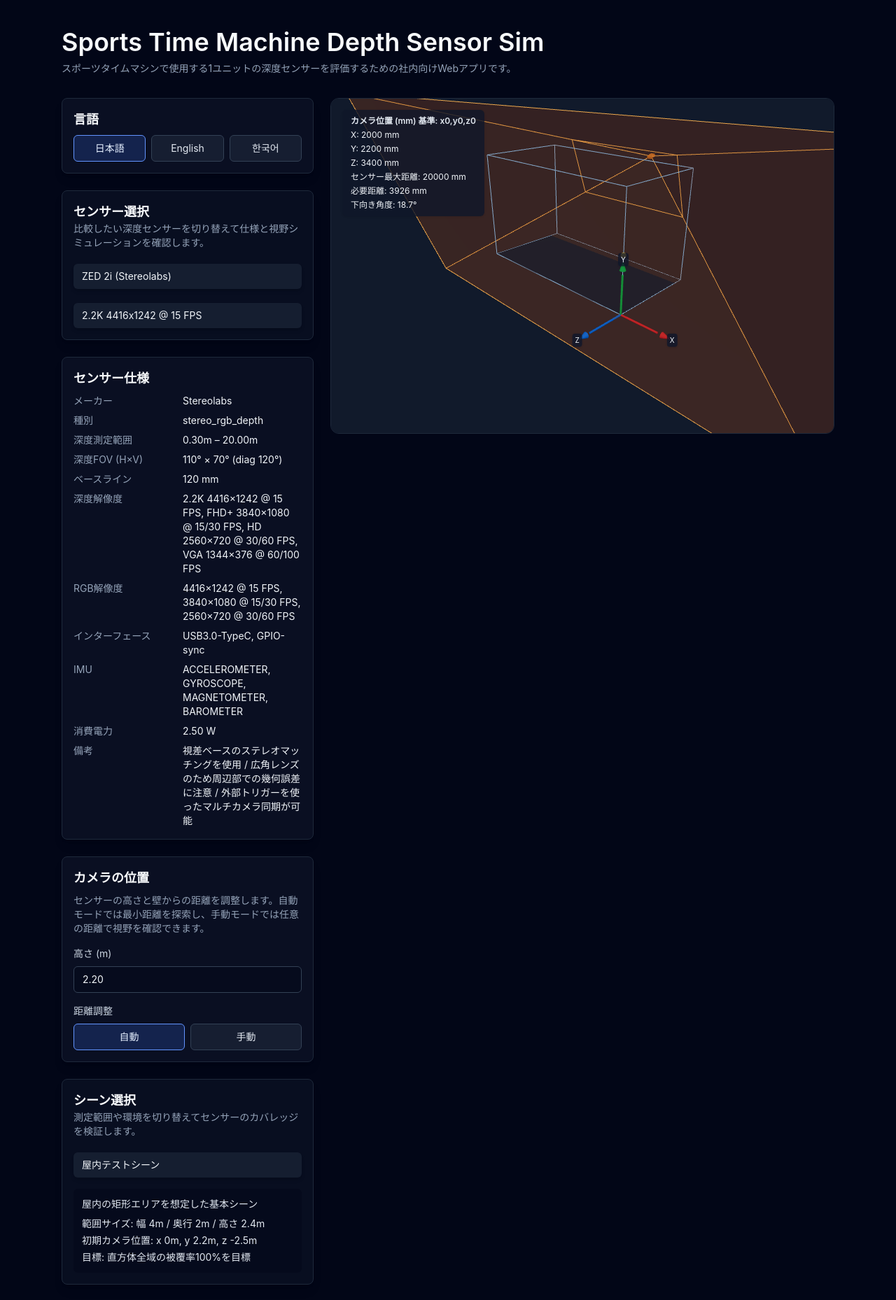
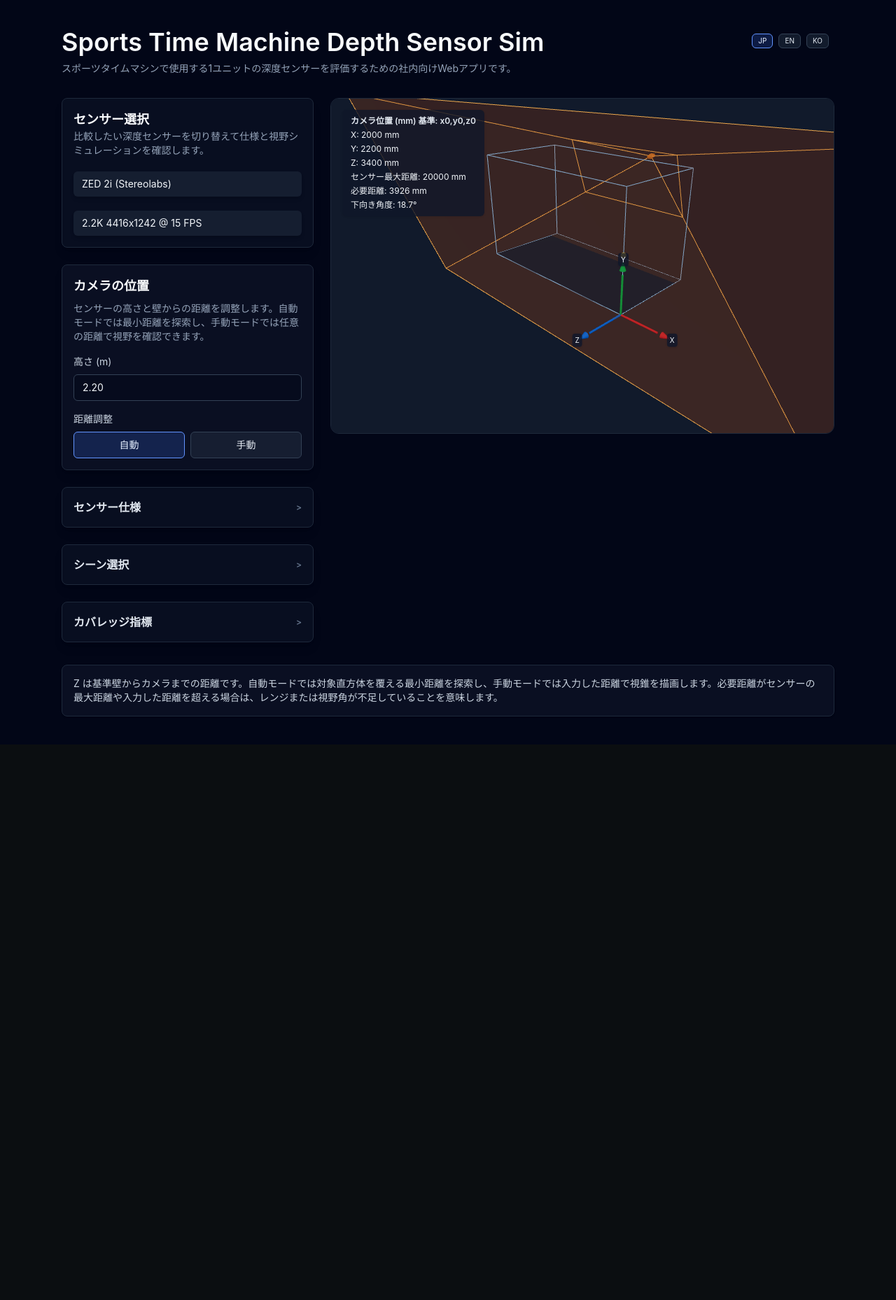
Before and after one commit to p0lyg0n/stm-depth-sensor-sim, a Next.js app: page / in a window 1280 px wide. Shown: the top 1858 px of the page at 70% size. After the commit the page ends 1064 px from the top, so only its background shows below. Built offline with nearby package versions, Linux system fonts and the light colour scheme.

Commit message:
Adjust layout and manual distance handling

```diff
--- a/components/CoverageStats.tsx
+++ b/components/CoverageStats.tsx
@@ -6,15 +6,27 @@ interface CoverageStatsProps {
   scene?: SceneSpec;
   sensor?: SensorSpec;
   coverageRatio?: number;
+  variant?: "card" | "plain";
 }
 
-export function CoverageStats({ scene, sensor, coverageRatio }: CoverageStatsProps) {
+export function CoverageStats({ scene, sensor, coverageRatio, variant = "card" }: CoverageStatsProps) {
   const { t, language } = useTranslation();
 
+  const containerClass =
+    variant === "card"
+      ? "grid gap-3 rounded-lg border border-slate-800 bg-slate-900/60 p-3 text-sm text-slate-200 shadow-lg md:p-4"
+      : "grid gap-3 text-xs text-slate-200 md:text-sm";
+  const titleClass = variant === "card" ? "text-base font-semibold text-slate-50 md:text-lg" : "text-sm font-semibold text-slate-100";
+  const descriptionClass = variant === "card" ? "text-xs text-slate-400 md:text-sm" : "text-[11px] text-slate-400 md:text-xs";
+
   return (
-    <div className="grid gap-3 rounded-lg border border-slate-800 bg-slate-900/60 p-3 text-sm text-slate-200 shadow-lg md:p-4">
-      <h2 className="text-base font-semibold text-slate-50 md:text-lg">{t.coveragePanel.title}</h2>
-      <p className="text-xs text-slate-400 md:text-sm">{t.coveragePanel.description}</p>
+    <div className={containerClass}>
+      {variant === "card" && (
+        <>
+          <h2 className={titleClass}>{t.coveragePanel.title}</h2>
+          <p className={descriptionClass}>{t.coveragePanel.description}</p>
+        </>
+      )}
       <div className="grid gap-2">
         <InfoRow label={t.coveragePanel.sceneLabel} value={scene ? scene.name : "-"} />
         <InfoRow label={t.coveragePanel.sensorLabel} value={sensor ? `${sensor.name} (${sensor.vendor})` : "-"} />
--- a/components/DashboardShell.tsx
+++ b/components/DashboardShell.tsx
@@ -1,6 +1,7 @@
 "use client";
 
 import { useEffect } from "react";
+import type { ReactNode } from "react";
 import type { SceneSpec, SensorSpec } from "@/lib/types";
 import { useAppStore } from "@/hooks/useAppStore";
 import { useTranslation } from "@/hooks/useTranslation";
@@ -25,6 +26,8 @@ export function DashboardShell({ sensors, scenes }: DashboardShellProps) {
     selectedDepthResolution,
     selectedSceneId,
     cameraHeight,
+    cameraDistanceMode,
+    manualCameraDistance,
     setSensors,
     setScenes,
     selectSensor,
@@ -50,14 +53,16 @@ export function DashboardShell({ sensors, scenes }: DashboardShellProps) {
   const selectedScene = storeScenes.find((scene) => scene.id === selectedSceneId);
 
   return (
-    <section className="flex flex-col gap-4 md:gap-8">
-      <header className="space-y-2">
+    <section className="relative flex flex-col gap-4 md:gap-8">
+      <div className="absolute right-2 top-2 z-10 flex gap-1 text-[10px] text-slate-300">
+        <LanguageSwitcher variant="compact" className="text-[10px]" />
+      </div>
+      <header className="space-y-2 pr-24 md:pr-32">
         <h1 className="text-2xl font-semibold text-slate-50 md:text-4xl">{t.appName}</h1>
         <p className="max-w-3xl text-xs text-slate-400 md:text-sm">{t.appDescription}</p>
       </header>
       <div className="grid gap-4 md:grid-cols-[minmax(0,360px)_1fr] md:gap-6">
         <div className="space-y-4 md:space-y-6">
-          <LanguageSwitcher />
           <SensorSelector
             sensors={storeSensors}
             selectedSensor={selectedSensor}
@@ -65,10 +70,21 @@ export function DashboardShell({ sensors, scenes }: DashboardShellProps) {
             onSelectSensor={selectSensor}
             onSelectResolution={selectDepthResolution}
           />
-          <SensorSpecTable sensor={selectedSensor} />
           <CameraControls cameraHeight={cameraHeight} onChangeHeight={setCameraHeight} />
-          <SceneSelector scenes={storeScenes} selectedScene={selectedScene} onSelectScene={selectScene} />
-          <CoverageStats scene={selectedScene} sensor={selectedSensor} />
+          <CollapsibleSection title={t.sensorPanel.specTitle}>
+            <SensorSpecTable sensor={selectedSensor} variant="plain" />
+          </CollapsibleSection>
+          <CollapsibleSection title={t.scenePanel.title}>
+            <SceneSelector
+              scenes={storeScenes}
+              selectedScene={selectedScene}
+              onSelectScene={selectScene}
+              variant="plain"
+            />
+          </CollapsibleSection>
+          <CollapsibleSection title={t.coveragePanel.title}>
+            <CoverageStats scene={selectedScene} sensor={selectedSensor} variant="plain" />
+          </CollapsibleSection>
         </div>
         <div className="space-y-4 md:space-y-6">
           <DepthViewCanvas
@@ -76,6 +92,8 @@ export function DashboardShell({ sensors, scenes }: DashboardShellProps) {
             sensor={selectedSensor}
             resolution={selectedDepthResolution}
             cameraHeight={cameraHeight}
+            cameraDistanceMode={cameraDistanceMode}
+            manualCameraDistance={manualCameraDistance}
           />
         </div>
       </div>
@@ -85,3 +103,18 @@ export function DashboardShell({ sensors, scenes }: DashboardShellProps) {
     </section>
   );
 }
+
+function CollapsibleSection({ title, children }: { title: string; children: ReactNode }) {
+  return (
+    <details className="group rounded-lg border border-slate-800 bg-slate-900/50 p-3 shadow-lg transition-colors group-open:bg-slate-900/70">
+      <summary className="flex cursor-pointer items-center justify-between rounded-md px-1 py-1 text-sm font-semibold text-slate-200 transition-colors hover:text-brand-200 focus-visible:outline-none focus-visible:ring-2 focus-visible:ring-brand-400 focus-visible:ring-offset-2 focus-visible:ring-offset-slate-900 md:text-base [&_::-webkit-details-marker]:hidden">
+        {title}
+        <span
+          aria-hidden
+          className="text-xs text-slate-500 transition-transform group-open:rotate-180 group-open:text-brand-300"
+        >&gt;</span>
+      </summary>
+      <div className="mt-3 text-xs text-slate-200 md:text-sm">{children}</div>
+    </details>
+  );
+}
--- a/components/DepthViewCanvas.tsx
+++ b/components/DepthViewCanvas.tsx
@@ -13,6 +13,8 @@ interface DepthViewCanvasProps {
   sensor?: SensorSpec;
   resolution?: ResolutionSpec;
   cameraHeight: number;
+  cameraDistanceMode: "auto" | "manual";
+  manualCameraDistance: number;
 }
 
 interface FrustumInfo {
@@ -30,6 +32,7 @@ interface FrustumInfo {
   maxRange: number;
   requiredDistance: number;
   withinRange: boolean;
+  coversScene: boolean;
 }
 
 const STEP_DISTANCE = 0.02;
@@ -39,7 +42,9 @@ export function DepthViewCanvas({
   scene,
   sensor,
   resolution,
-  cameraHeight
+  cameraHeight,
+  cameraDistanceMode,
+  manualCameraDistance
 }: DepthViewCanvasProps) {
   const { t } = useTranslation();
 
@@ -70,13 +75,7 @@ export function DepthViewCanvas({
     const minDistanceByWidth = halfWidth / Math.tan(horizontalFovRad / 2);
     const startDistance = Math.max(minDistanceByWidth, 0.3);
 
-    let solution: FrustumInfo | undefined;
-
-    for (
-      let distance = startDistance;
-      distance <= 100 && !solution;
-      distance += STEP_DISTANCE
-    ) {
+    const evaluateDistance = (distance: number): FrustumInfo => {
       const position = new THREE.Vector3(0, cameraY, -distance);
 
       let minYaw = Number.POSITIVE_INFINITY;
@@ -98,13 +97,9 @@ export function DepthViewCanvas({
 
       const yawSpan = maxYaw - minYaw;
       const pitchSpan = maxPitch - minPitch;
-
-      if (
-        yawSpan > horizontalFovRad + EPSILON ||
-        pitchSpan > verticalFovRad + EPSILON
-      ) {
-        continue;
-      }
+      const coversScene =
+        yawSpan <= horizontalFovRad + EPSILON &&
+        pitchSpan <= verticalFovRad + EPSILON;
 
       const yaw = (minYaw + maxYaw) / 2;
       const pitch = (minPitch + maxPitch) / 2;
@@ -127,27 +122,27 @@ export function DepthViewCanvas({
       const near = Math.max(0.1, minProjection - 0.2);
       const far = Math.max(near + 0.5, maxProjection + 0.2);
 
-      const withinRange = maxProjection <= sensorMaxRange;
-
-      const nearHeight = 2 * Math.tan(verticalFovRad / 2) * near;
-      const nearWidth = 2 * Math.tan(horizontalFovRad / 2) * near;
-      const farHeight = 2 * Math.tan(verticalFovRad / 2) * far;
-      const farWidth = 2 * Math.tan(horizontalFovRad / 2) * far;
+      const nearHeightVal = 2 * Math.tan(verticalFovRad / 2) * near;
+      const nearWidthVal = 2 * Math.tan(horizontalFovRad / 2) * near;
+      const farHeightVal = 2 * Math.tan(verticalFovRad / 2) * far;
+      const farWidthVal = 2 * Math.tan(horizontalFovRad / 2) * far;
 
       const originCorner = new THREE.Vector3(halfWidth, 0, halfDepth);
       const localX = originCorner.x - position.x;
       const localY = position.y - originCorner.y;
       const localZ = originCorner.z - position.z;
 
-      solution = {
+      const withinRange = maxProjection <= sensorMaxRange;
+
+      return {
         position,
         direction,
         near,
         far,
-        nearWidth,
-        nearHeight,
-        farWidth,
-        farHeight,
+        nearWidth: nearWidthVal,
+        nearHeight: nearHeightVal,
+        farWidth: farWidthVal,
+        farHeight: farHeightVal,
         localMeters: { x: localX, y: localY, z: localZ },
         localMillimeters: {
           x: localX * 1000,
@@ -157,13 +152,41 @@ export function DepthViewCanvas({
         pitchDeg: THREE.MathUtils.radToDeg(pitch),
         maxRange: sensorMaxRange,
         requiredDistance: maxProjection,
-        withinRange
+        withinRange,
+        coversScene
       };
+    };
+
+    if (cameraDistanceMode === "manual") {
+      const manualDistance = Math.max(0.3, manualCameraDistance);
+      return evaluateDistance(manualDistance);
     }
 
-    return solution;
-  }, [scene, sensor, resolution, cameraHeight]);
+    let fallback: FrustumInfo | undefined;
 
+    for (
+      let distance = startDistance;
+      distance <= 100;
+      distance += STEP_DISTANCE
+    ) {
+      const candidate = evaluateDistance(distance);
+      if (!fallback) {
+        fallback = candidate;
+      }
+      if (candidate.coversScene) {
+        return candidate;
+      }
+    }
+
+    return fallback;
+  }, [
+    scene,
+    sensor,
+    resolution,
+    cameraHeight,
+    cameraDistanceMode,
+    manualCameraDistance
+  ]);
   const originPosition = useMemo(() => {
     if (!scene) return undefined;
     const { width, depth } = scene.dimensions_m;
@@ -209,6 +232,9 @@ export function DepthViewCanvas({
             <p>
               {t.depthView.pitchLabel}: {pitchDownDeg.toFixed(1)}{t.depthView.angleUnit}
             </p>
+          )}
+          {!frustumInfo.coversScene && (
+            <p className="font-semibold text-amber-300">{t.depthView.coverageGap}</p>
           )}
           {!frustumInfo.withinRange && (
             <p className="font-semibold text-rose-300">{t.depthView.outOfRange}</p>
--- a/components/LanguageSwitcher.tsx
+++ b/components/LanguageSwitcher.tsx
@@ -5,6 +5,7 @@ import type { SupportedLanguage } from "@/lib/i18n";
 
 interface LanguageSwitcherProps {
   variant?: "panel" | "compact";
+  className?: string;
 }
 
 const supportedLanguages: SupportedLanguage[] = ["ja", "en", "ko"];
@@ -14,19 +15,21 @@ const labels: Record<SupportedLanguage, { short: string; full: string }> = {
   ko: { short: "KO", full: "한국어" }
 };
 
-export function LanguageSwitcher({ variant = "panel" }: LanguageSwitcherProps) {
+export function LanguageSwitcher({ variant = "panel", className }: LanguageSwitcherProps) {
   const setLanguage = useAppStore((state) => state.setLanguage);
   const language = useAppStore((state) => state.language);
 
   if (variant === "compact") {
     return (
-      <div className="flex items-center gap-2 text-xs text-slate-300">
+      <div
+        className={`flex items-center gap-2 text-[10px] text-slate-300 ${className ?? ""}`}
+      >
         {supportedLanguages.map((value) => (
           <button
             key={value}
             type="button"
             onClick={() => setLanguage(value)}
-            className={`rounded-md border px-2 py-1 transition-colors ${
+            className={`rounded-md border px-2 py-[2px] text-[10px] transition-colors ${
               language === value
                 ? "border-brand-400 bg-brand-500/20 text-brand-100"
                 : "border-slate-700 bg-slate-800/60 text-slate-200 hover:bg-slate-800"
@@ -41,7 +44,9 @@ export function LanguageSwitcher({ variant = "panel" }: LanguageSwitcherProps) {
   }
 
   return (
-    <div className="flex flex-col gap-2 rounded-lg border border-slate-800 bg-slate-900/60 p-3 text-sm shadow-lg md:p-4">
+    <div
+      className={`flex flex-col gap-2 rounded-lg border border-slate-800 bg-slate-900/60 p-3 text-sm shadow-lg md:p-4 ${className ?? ""}`}
+    >
       <h2 className="text-base font-semibold text-slate-50 md:text-lg">言語</h2>
       <div className="flex gap-2">
         {supportedLanguages.map((value) => (
--- a/components/SceneSelector.tsx
+++ b/components/SceneSelector.tsx
@@ -10,17 +10,27 @@ interface SceneSelectorProps {
   scenes: SceneSpec[];
   selectedScene?: SceneSpec;
   onSelectScene: (sceneId: string) => void;
+  variant?: "card" | "plain";
 }
 
-export function SceneSelector({ scenes, selectedScene, onSelectScene }: SceneSelectorProps) {
+export function SceneSelector({ scenes, selectedScene, onSelectScene, variant = "card" }: SceneSelectorProps) {
   const { t } = useTranslation();
 
+  const containerClass =
+    variant === "card"
+      ? "flex flex-col gap-3 rounded-lg border border-slate-800 bg-slate-900/50 p-3 text-sm shadow-lg md:gap-4 md:p-4"
+      : "flex flex-col gap-3 text-xs text-slate-200 md:text-sm";
+  const titleClass = variant === "card" ? "text-base font-semibold text-slate-50 md:text-lg" : "text-sm font-semibold text-slate-100";
+  const descriptionClass = variant === "card" ? "text-xs text-slate-400 md:text-sm" : "text-[11px] text-slate-400 md:text-xs";
+
   return (
-    <div className="flex flex-col gap-3 rounded-lg border border-slate-800 bg-slate-900/50 p-3 text-sm shadow-lg md:gap-4 md:p-4">
-      <div>
-        <h2 className="text-base font-semibold text-slate-50 md:text-lg">{t.scenePanel.title}</h2>
-        <p className="text-xs text-slate-400 md:text-sm">{t.scenePanel.description}</p>
-      </div>
+    <div className={containerClass}>
+      {variant === "card" && (
+        <div>
+          <h2 className={titleClass}>{t.scenePanel.title}</h2>
+          <p className={descriptionClass}>{t.scenePanel.description}</p>
+        </div>
+      )}
       <Listbox value={selectedScene?.id} onChange={onSelectScene}>
         <div className="relative mt-1">
           <Listbox.Button className="relative w-full cursor-default rounded-md bg-slate-800/60 py-2 pl-3 pr-10 text-left text-sm text-slate-100 shadow-md focus:outline-none focus-visible:border-brand-500 focus-visible:ring-2 focus-visible:ring-brand-400">
--- a/components/SensorSpecTable.tsx
+++ b/components/SensorSpecTable.tsx
@@ -5,6 +5,7 @@ import { useTranslation } from "@/hooks/useTranslation";
 
 interface SensorSpecTableProps {
   sensor?: SensorSpec;
+  variant?: "card" | "plain";
 }
 
 function formatRange(range?: SensorSpec["depthRange_m"], unit = "m") {
@@ -54,14 +55,20 @@ function formatImu(imu?: SensorSpec["imu"]) {
   return enabled.length ? enabled.join(", ") : "-";
 }
 
-export function SensorSpecTable({ sensor }: SensorSpecTableProps) {
+export function SensorSpecTable({ sensor, variant = "card" }: SensorSpecTableProps) {
   const { t } = useTranslation();
 
+  const containerClass = variant === "card"
+    ? "rounded-lg border border-slate-800 bg-slate-900/60 p-3 text-xs text-slate-200 shadow-lg md:p-4 md:text-sm"
+    : "space-y-3 text-xs text-slate-200 md:text-sm";
+
   return (
-    <div className="rounded-lg border border-slate-800 bg-slate-900/60 p-3 text-xs text-slate-200 shadow-lg md:p-4 md:text-sm">
-      <h3 className="mb-2 text-base font-semibold text-slate-50 md:text-lg">
-        {t.sensorPanel.specTitle}
-      </h3>
+    <div className={containerClass}>
+      {variant === "card" && (
+        <h3 className="text-base font-semibold text-slate-50 md:text-lg">
+          {t.sensorPanel.specTitle}
+        </h3>
+      )}
       {!sensor ? (
         <p className="text-slate-400">-</p>
       ) : (
@@ -99,7 +106,6 @@ export function SensorSpecTable({ sensor }: SensorSpecTableProps) {
     </div>
   );
 }
-
 function SpecRow({ label, value }: { label: string; value: string }) {
   return (
     <div className="flex items-start gap-3">
```
